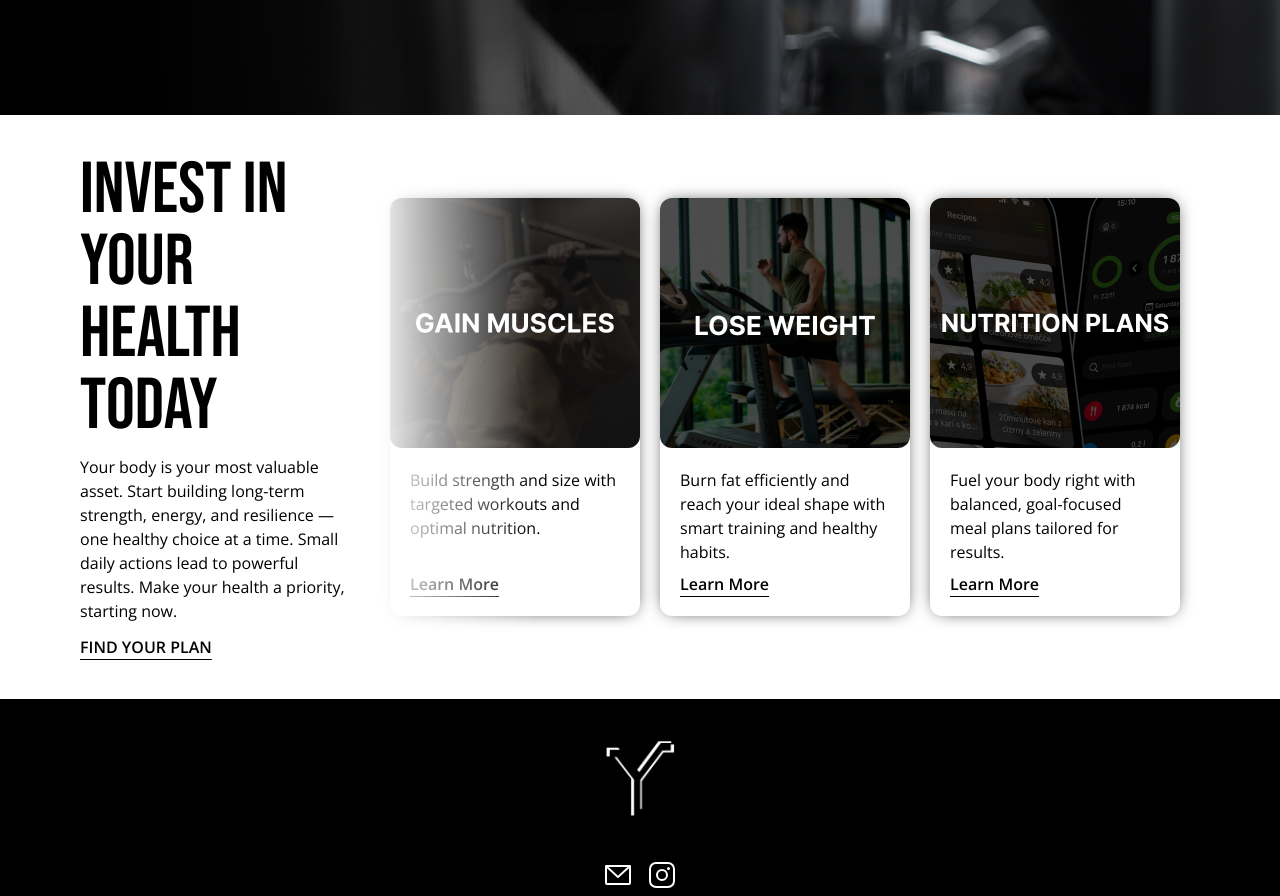
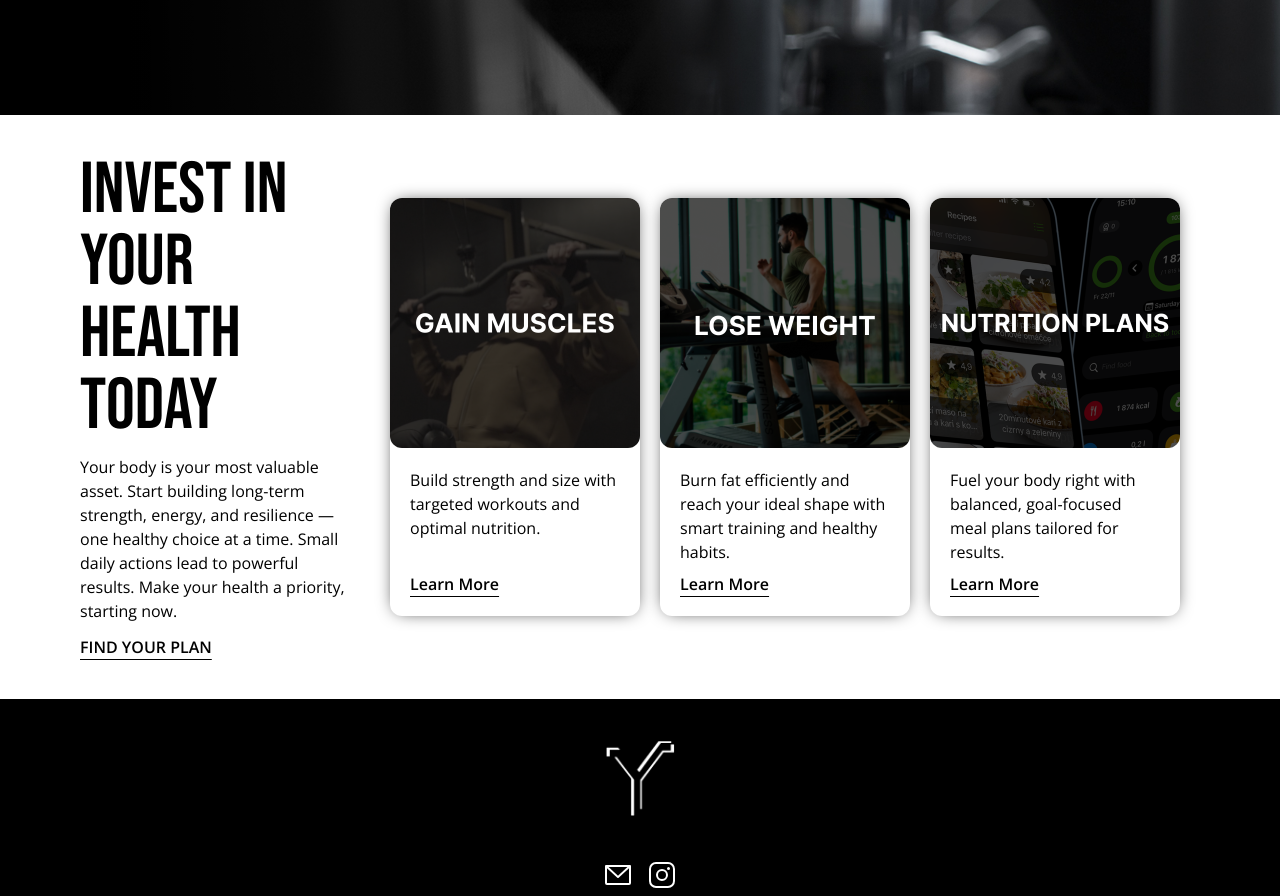
Before and after one commit to yevhenii-kapustian/yevheniiSite, a Next.js app: page / in a window 1280 px wide. Shown: the part 605-1501 px from the top of the page. Built offline with nearby package versions, Linux system fonts and the light colour scheme.

Commit message:
Removed animation & added programs page

```diff
--- /dev/null
+++ b/src/app/programs/page.tsx
@@ -0,0 +1,14 @@
+import { ProductsProvider } from "@/context/ProductsContext"
+import Products from "@/components/Products"
+
+const Programs = () => {
+    return(
+        <section className="pt-[80px]">
+            <ProductsProvider>
+                <Products/>
+            </ProductsProvider>
+        </section>
+    )
+}
+
+export default Programs
--- a/src/components/Products/animations.ts
+++ b/src/components/Products/animations.ts
@@ -1,41 +1,4 @@
-import { animate, easeIn, MotionValue, useMotionValue, useMotionValueEvent } from "framer-motion";
-
-export function useProductsMask(scrollXProgress: MotionValue<number>) {
-    const left = `0%`
-    const right = `100%`
-    const leftInset = `20%`
-    const rightInset = `80%`
-    const transparent = `#0000`
-    const opaque = `#000`
-
-     const maskImage = useMotionValue(
-        `linear-gradient(90deg, ${opaque}, ${opaque} ${left}, ${opaque} ${rightInset}, ${transparent})`
-    )
-
-    useMotionValueEvent(scrollXProgress, "change", (value) => {
-        if (value === 0) {
-            animate(
-                maskImage,
-                `linear-gradient(90deg, ${opaque}, ${opaque} ${left}, ${opaque} ${rightInset}, ${transparent})`
-            )
-        } else if (value === 1) {
-            animate(
-                maskImage,
-                `linear-gradient(90deg, ${transparent}, ${opaque} ${leftInset}, ${opaque} ${right}, ${opaque})`
-            )
-        } else if (
-            scrollXProgress.getPrevious() === 0 ||
-            scrollXProgress.getPrevious() === 1
-        ) {
-            animate(
-                maskImage,
-                `linear-gradient(90deg, ${transparent}, ${opaque} ${leftInset}, ${opaque} ${rightInset}, ${transparent})`
-            )
-        }
-    })
-
-    return maskImage
-}
+import { easeIn } from "framer-motion";
 
 export const productVisibility = {
     visible: (i: number) => ({
--- a/src/components/Products/index.tsx
+++ b/src/components/Products/index.tsx
@@ -6,7 +6,6 @@ import { useProducts } from "@/context/ProductsContext";
 import { ProductsType } from "@/types/products";
 import { motion, useInView, useScroll} from 'framer-motion'
 import { useRef } from "react"
-import { useProductsMask } from "./animations";
 import { productsContainerStyles,
          productsWrapperStyles,
          textItemsWrapperStyles,
@@ -31,8 +30,6 @@ const Products = ({showName = true,
     const getProducts = products.get('plans');
 
     const ref = useRef(null)
-    const { scrollXProgress } = useScroll({ container: ref })
-    const maskImage = useProductsMask(scrollXProgress)
     const isInView = useInView(ref)
 
 
@@ -40,7 +37,7 @@ const Products = ({showName = true,
 
     return(
         <>
-        <motion.ul ref={ref} style={{maskImage}} className={productsContainerStyles}>
+        <motion.ul ref={ref} className={productsContainerStyles}>
             {getProducts?.map((item:ProductsType, index:number) => (
                 <motion.li
                         className={productsWrapperStyles}
--- a/src/components/WellnessSection/styles.ts
+++ b/src/components/WellnessSection/styles.ts
@@ -3,6 +3,7 @@ import clsx from "clsx";
 export const wellnessContainerStyles = clsx(
     "py-10 px-20",
     "flex items-center justify-evenly",
+    "bg-white",
 
     "max-sm:flex-col gap-5",
     "max-[1201]:px-5"
```
